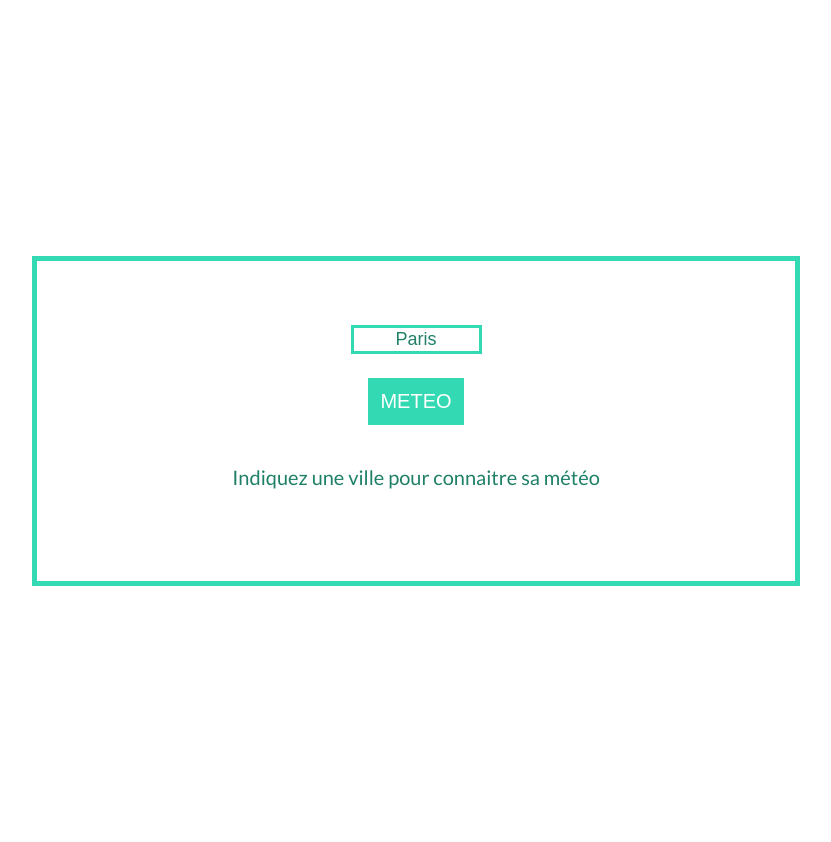
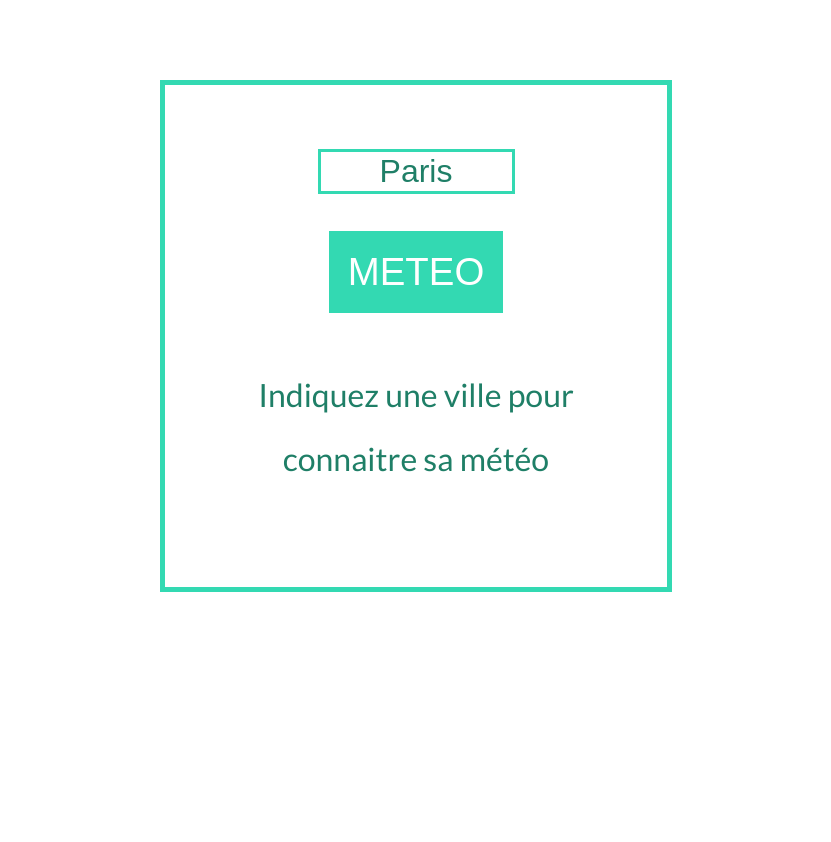
Before and after one commit to mathoutitou/CoursPOEI, a PHP site: page /09-AJAX/Exercice/index.html in a window 1280 px wide. Shown: the whole page, without its empty margins (224-1055 px from the left). After the commit the page ends 592 px from the top, so only its background shows below. Run offline with PHP 8.4, Linux system fonts and the light colour scheme.

Commit message:
modif css exo meteo

```diff
--- a/04-JavaScript/06-LesEvenements/09-AJAX/Exercice/style.css
+++ b/04-JavaScript/06-LesEvenements/09-AJAX/Exercice/style.css
@@ -5,7 +5,7 @@ body{
     align-items: center;
     align-content: center;
     flex-direction: column;
-    margin: 20%;
+    margin: 80px 30vw 20vh 30vw;
     border : 5px solid #33d9b2;
     padding : 5%;
 
@@ -16,12 +16,12 @@ body{
     width: 50% ;
     border: #33d9b2 solid;
     color: #1f7f67;
-    font-size: 18px;
+    font-size: 2.5vw;
 }
 
 #meteo{
     display: flex;
-    font-size: 20px;
+    font-size: 3vw;
     background-color: #33d9b2;
     border: none;
     color: white;
@@ -32,7 +32,7 @@ body{
 
 #zone_meteo{
     text-align: center;
-    font-size: 20px;
+    font-size: 2.5vw;
     line-height: 2;
     color: #1f7f67;
 }
```
